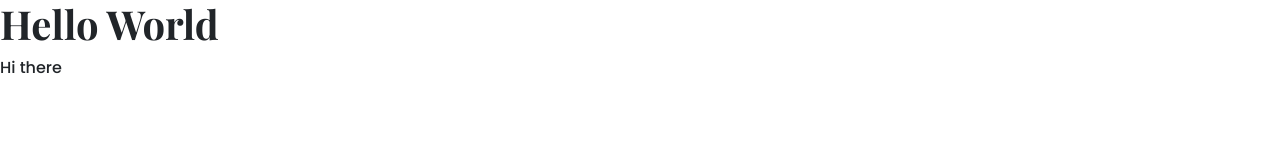
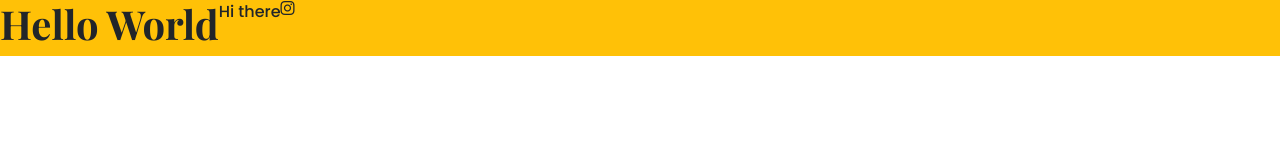
Before and after one commit to nicolemichel/shecodes-portfolio-project-follow-through, a plain HTML site: page index.html in a window 1280 px wide. Drawn offline with nearby package versions, Linux system fonts and the light colour scheme.

Commit message:
imported fontawesome

```diff
--- a/index.html
+++ b/index.html
@@ -20,11 +20,15 @@
       href="https://fonts.googleapis.com/css2?family=Playfair+Display:wght@700&family=Poppins:wght@500;700&display=swap"
       rel="stylesheet"
     />
+    <script src="https://kit.fontawesome.com/2d3a8179b8.js" crossorigin="anonymous"></script>
     <link rel="stylesheet" href="styles/portfolio.css" />
     <title>Document</title>
   </head>
   <body>
+    <div class="d-flex bg-warning">
       <h1>Hello World</h1>
       <p>Hi there</p>
+      <i class="fab fa-instagram"></i>
+    </div>
   </body>
 </html>
```
